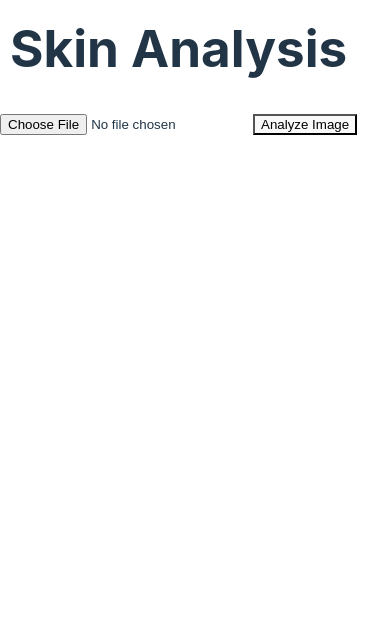
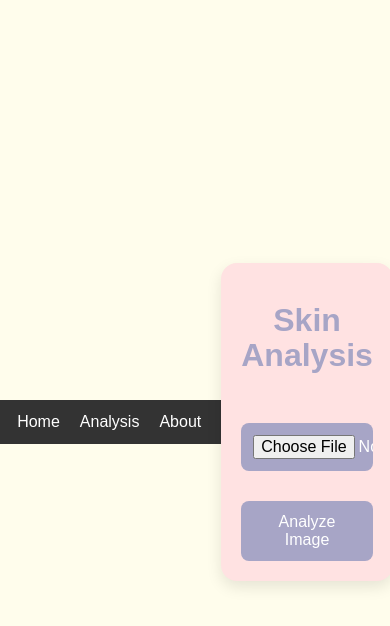
Before and after one commit to vinishdas/skin-Analysis-and-product-recommendation-recommendation, a React (Vite) app in the folder my-app/: page /analysis in a window 390 px wide. Shown: the top 626 px of the page. Built offline with nearby package versions, Linux system fonts and the light colour scheme.

Commit message:
Analysis v1

```diff
--- a/my-app/src/components/Analysis.jsx
+++ b/my-app/src/components/Analysis.jsx
@@ -1,12 +1,17 @@
 import React, { useState } from "react";
-
-
+import "./style/Analysis.css";
+import Navbar from "./Navebar";
 const Analysis = () => {
   const [image, setImage] = useState(null);
+  const [imagePreview, setImagePreview] = useState(null);
   const [resultImage, setResultImage] = useState(null);
 
   const handleImageUpload = (e) => {
-    setImage(e.target.files[0]);
+    const file = e.target.files[0];
+    if (file) {
+      setImage(file);
+      setImagePreview(URL.createObjectURL(file));
+    }
   };
 
   const handleAnalysis = async () => {
@@ -31,17 +36,33 @@ const Analysis = () => {
   };
 
   return (
+
+    <div className="analysis-container">
+      <Navbar></Navbar>
+      {/* Background Container */}
+      <div className="background-container"></div>
+
+      {/* Skin Analysis Content */}
       <div className="analysis">
         <h1>Skin Analysis</h1>
         <input type="file" accept="image/*" onChange={handleImageUpload} />
+
+        {imagePreview && (
+          <div className="image-preview">
+            <h3>Uploaded Image:</h3>
+            <img src={imagePreview} alt="Uploaded Preview" />
+          </div>
+        )}
+
         <button onClick={handleAnalysis}>Analyze Image</button>
+
         {resultImage && (
-        <div>
+          <div className="result-image">
             <h3>Analysis Result:</h3>
-
             <img src={resultImage} alt="Analysis Result" />
           </div>
         )}
+      </div>
     </div>
   );
 };
--- a/my-app/src/components/Navebar.jsx
+++ b/my-app/src/components/Navebar.jsx
@@ -1,6 +1,7 @@
 import React from "react";
 import { Link } from "react-router-dom";
 // import "./components/style/Navbar.css";
+import "./style/nav.css"
 
 const Navbar = () => {
   return (
--- /dev/null
+++ b/my-app/src/components/style/Analysis.css
@@ -0,0 +1,134 @@
+/* Global styles */
+* {
+    margin: 0;
+    padding: 0;
+    box-sizing: border-box;
+  }
+
+  body {
+    font-family: 'Arial', sans-serif;
+    background-color: #FFFDEC; /* Soft cream background for the entire page */
+    color: #4A4A4A; /* Dark grey text color */
+    height: 100vh; /* Full viewport height */
+    display: flex;
+    justify-content: center;
+    align-items: center;
+    padding: 0 20px;
+    overflow: hidden;
+  }
+
+  /* Center the container for the analysis part */
+  .analysis-container {
+    display: flex;
+    justify-content: center;
+    align-items: center;
+    width: 100%;
+    max-width: 1200px;
+    height: 100%;
+    position: relative;
+  }
+
+  /* Main content styling */
+  .analysis {
+    background-color: #FFE2E2; /* Light pinkish background for the analysis block */
+    padding: 40px;
+    border-radius: 16px;
+    box-shadow: 0px 6px 15px rgba(0, 0, 0, 0.1);
+    width: 100%;
+    max-width: 650px;
+    text-align: center;
+    color: #A7A5C6; /* Muted lavender color for text */
+    display: flex;
+    flex-direction: column;
+    justify-content: center;
+    gap: 30px;
+  }
+
+  /* Title styling */
+  h1 {
+    font-size: 2.5rem;
+    font-weight: 700;
+    color: #A7A5C6;
+    margin-bottom: 20px;
+  }
+
+  /* File input styling */
+  input[type="file"] {
+    padding: 12px;
+    font-size: 1.1rem;
+    background-color: #A7A5C6; /* Muted lavender for input background */
+    color: white;
+    border: none;
+    border-radius: 8px;
+    cursor: pointer;
+    transition: background-color 0.3s ease;
+    width: 100%;
+    max-width: 400px;
+  }
+
+  input[type="file"]:hover {
+    background-color: #8F8DB6; /* Slightly darker lavender on hover */
+  }
+
+  input[type="file"]:focus {
+    outline: none;
+  }
+
+  /* Image preview */
+  .image-preview img {
+    max-width: 100%;
+    max-height: 300px;
+    border-radius: 10px;
+    margin-top: 20px;
+    box-shadow: 0 6px 12px rgba(0, 0, 0, 0.1);
+  }
+
+  /* Button styling */
+  button {
+    background-color: #A7A5C6; /* Muted lavender */
+    color: #FFF;
+    padding: 15px 30px;
+    border: none;
+    border-radius: 8px;
+    font-size: 1.2rem;
+    cursor: pointer;
+    transition: background-color 0.3s ease;
+  }
+
+  button:hover {
+    background-color: #8F8DB6; /* Darker lavender on hover */
+  }
+
+  button:active {
+    background-color: #6F6C82; /* Even darker lavender on active */
+  }
+
+  /* Result image styling */
+  .result-image img {
+    max-width: 100%;
+    max-height: 350px;
+    border-radius: 10px;
+    margin-top: 20px;
+    box-shadow: 0 6px 12px rgba(0, 0, 0, 0.1);
+  }
+
+  /* Mobile responsive design */
+  @media (max-width: 768px) {
+    .analysis {
+      padding: 20px;
+      max-width: 95%;
+    }
+
+    h1 {
+      font-size: 2rem;
+    }
+
+    button {
+      padding: 12px 25px;
+      font-size: 1rem;
+    }
+
+    input[type="file"] {
+      font-size: 1rem;
+    }
+  }
```
Also changed, not shown: my-app/src/components/style/images/background.png (added), my-app/src/components/style/nav.css (renamed from my-app/src/components/style/Navebar.css). Lines whose indentation alone changed are shown as unchanged.
